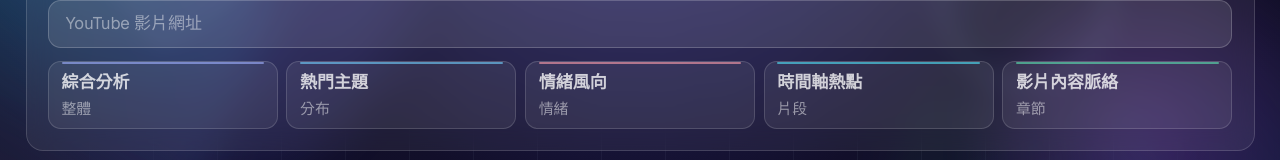
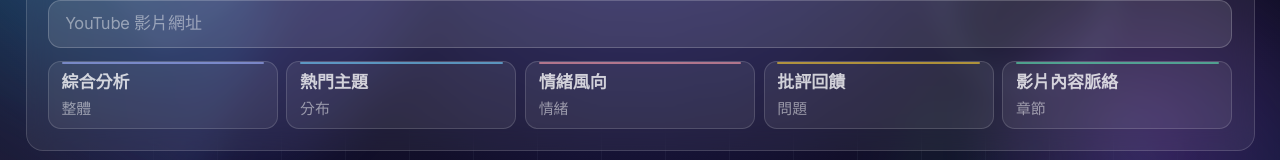
Before and after one commit to one030914/graduation_project, a Next.js app in the folder project/frontend/: page / in a window 1280 px wide. Shown: the part 223-383 px from the top of the page. Built offline with nearby package versions, Linux system fonts and the light colour scheme; no server answers.

Commit message:
feat: change timeline analysis to criticism analysis in web dashboard

```diff
--- a/project/frontend/src/app/history/page.jsx
+++ b/project/frontend/src/app/history/page.jsx
@@ -8,7 +8,7 @@ const CATEGORIES = [
   { value: "analyze", label: "綜合分析" },
   { value: "topics", label: "熱門主題" },
   { value: "emotion", label: "情緒風向" },
-  { value: "timeline", label: "時間軸熱點" },
+  { value: "criticism", label: "批評回饋" },
   { value: "video_content", label: "影片內容脈絡" },
 ];
 
--- a/project/frontend/src/components/Input.jsx
+++ b/project/frontend/src/components/Input.jsx
@@ -8,8 +8,8 @@ export function Input({ text, loading, activeAction, onTextChange, onSubmit }) {
     // { action: "keyword", label: "熱門關鍵詞", description: "詞頻", activeTone: "from-amber-500 to-orange-500", accent: "bg-amber-300" },
     { action: "topics", label: "熱門主題", description: "分布", activeTone: "from-sky-500 to-blue-500", accent: "bg-sky-300" },
     { action: "emotion", label: "情緒風向", description: "情緒", activeTone: "from-rose-500 to-pink-500", accent: "bg-rose-300" },
-    // { action: "criticism", label: "批評回饋", description: "問題", activeTone: "from-red-500 to-rose-500", accent: "bg-red-300" },
-    { action: "timeline", label: "時間軸熱點", description: "片段", activeTone: "from-cyan-500 to-teal-500", accent: "bg-cyan-300" },
+    { action: "criticism", label: "批評回饋", description: "問題", activeTone: "from-amber-500 to-orange-500", accent: "bg-amber-300" },
+    // { action: "timeline", label: "時間軸熱點", description: "片段", activeTone: "from-cyan-500 to-teal-500", accent: "bg-cyan-300" },
     { action: "videoContent", label: "影片內容脈絡", description: "章節", activeTone: "from-emerald-500 to-green-500", accent: "bg-emerald-300" },
   ];
 
```
